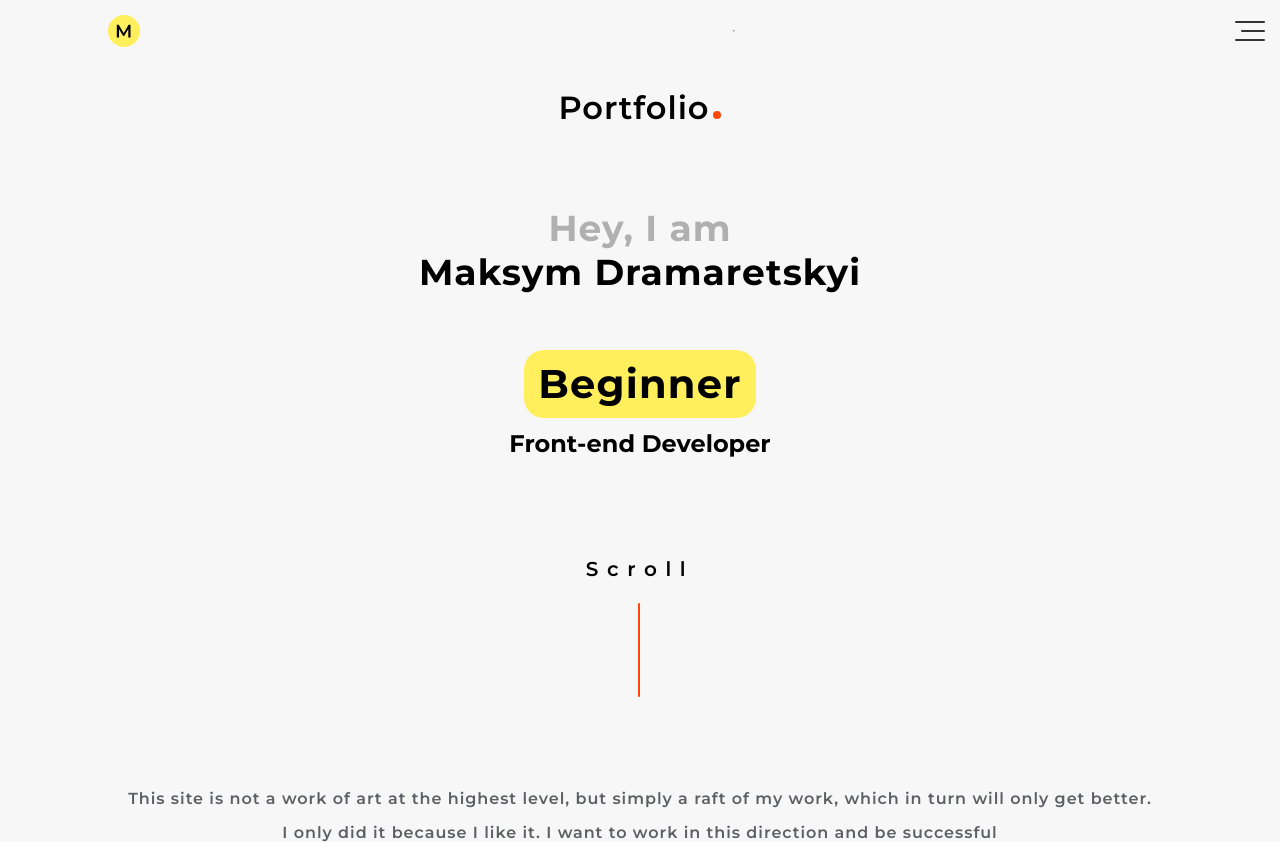
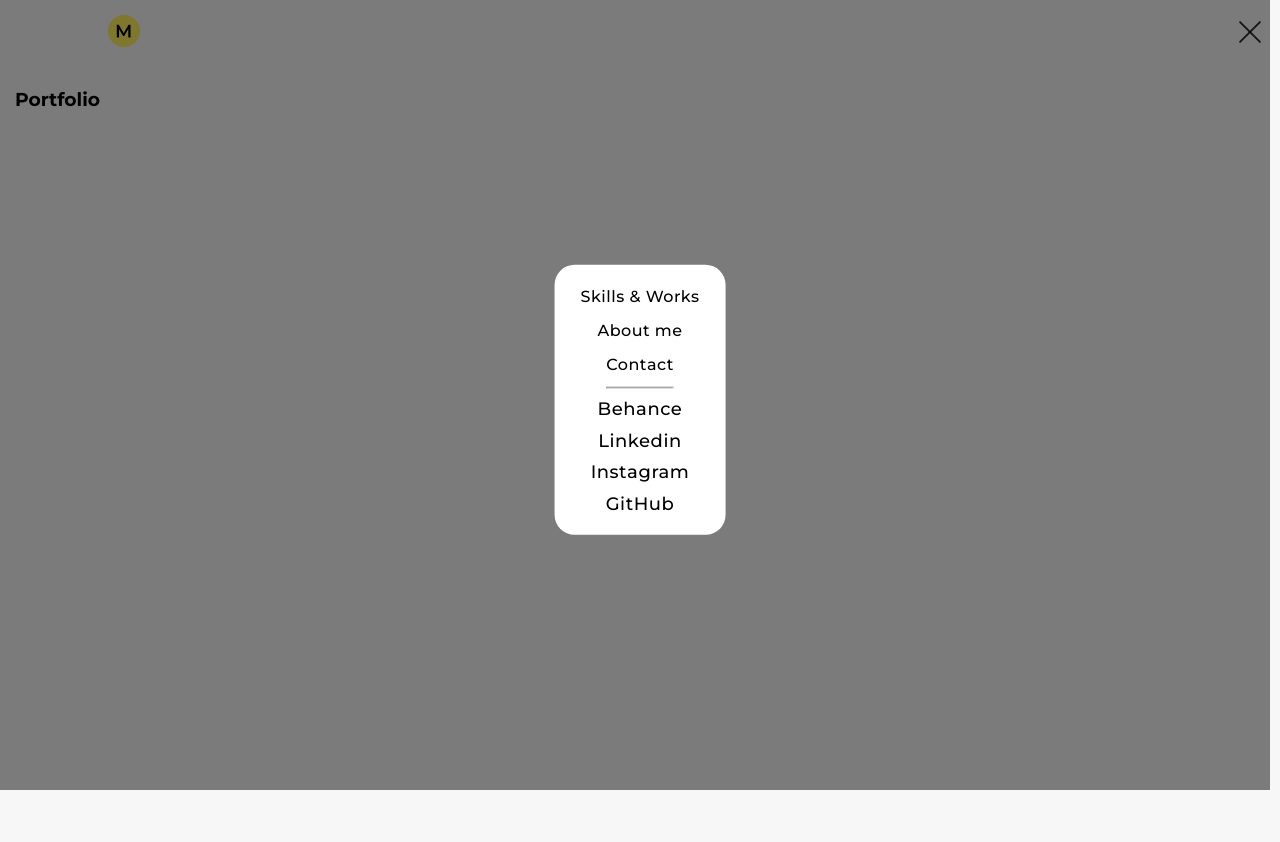
Before and after one commit to DramaretskyiMaksym/PORTFOLIO, a website: page index.html in a window 1280 px wide. After the commit the page ends 800 px from the top, so only its background shows below. Drawn offline with nearby package versions, Linux system fonts and the light colour scheme.

Commit message:
add burger menu

```diff
--- a/index.html
+++ b/index.html
@@ -10,19 +10,18 @@
   <title>PORTFOLIO</title>
 </head>
 <body>
-  <div class="wrapper">
     <header class="header">
-      <a class="logo tran" href="./index.html">
+      <a class="logo" href="./index.html">
         <picture>
-         <source media="(min-width:768px )" width="218px" height="32px" srcset="./images/newLogo.svg">
+         <source media="(min-width:1024px )" width="218px" height="32px" srcset="./images/newLogo.svg">
          <img class="header__logo"src="./images/logo-mob..svg" width="35px" height="35px" alt="logo">
         </picture>
       </a>
+     <div class="menu active">
       <nav class="header__nav">
         <a href="" class="header__link">Skills & Works</a>
         <a href="" class="header__link">About me</a>
         <a href="#contact" class="header__link">Contact</a>
-      </nav>
         <hr>
         <div class="webresource">
           <a class="webresource__link  behance__hover" href="https://www.behance.net/maksymdramaretskyi" target="blank">Behance</a>
@@ -30,16 +29,68 @@
           <a class="webresource__link instagram__hover" href="">Instagram</a>
           <a class="webresource__link github__hover" href="">GitHub</a>
         </div>
-      <div class="header__burger">
+      </nav>
+    </div>
+      <div class="header__burger active">
         <span></span>
       </div>
     </header>
+    <div class="wrapper">
     <h3 class="title__portfolio">
       Portfolio
       <span></span>
     </h3>
-    <div class="banner">
-      <h1 class="banner__title my-element">
+
+
+
+
+
+
+
+
+
+
+
+
+
+
+
+
+
+
+
+
+
+
+
+
+
+
+
+
+
+
+
+
+
+
+
+
+
+
+
+
+
+
+
+
+
+
+
+
+
+    <!-- <div class="banner">
+      <h1 class="banner__title">
         <span>
           Hey, I am
         </span>
@@ -63,7 +114,7 @@
           I only did it because I like it.
           I want to work in this direction and be successful
         </p>
-      </div>
+      </div> -->
       <!-- <h2 class="banner__profession" >
         <span class="ampersand">&</span>
         UI/UX Designer
--- /dev/null
+++ b/scss/media/_tablet-1024.scss
@@ -0,0 +1,3 @@
+@media (min-width:1024px) {
+
+}
--- /dev/null
+++ b/scss/media/_tablet-1440.scss
@@ -0,0 +1,14 @@
+@media  (min-width:1440px) {
+  .banner__title {
+    font-weight: 700;
+    font-size: 64px;
+    line-height: 120%;
+    letter-spacing: 0.03em;
+    color: #000000;
+    margin-bottom: 56px;
+    span {
+      display: flex;
+      color: #B0B0B0;
+    }
+  }
+}
--- a/scss/media/_tablet-768.scss
+++ b/scss/media/_tablet-768.scss
@@ -1,6 +1,85 @@
-@media  (min-width:768px)  {
+// @media  (min-width:768px) {
+//   .wrapper {
+//     max-width: 1600px;
+//     padding-left: 60px;
+//     padding-right: 60px;
+//     margin-left: auto;
+//     margin-right: auto;
+//   }
+//   .header__burger{
+//     display: none;
+//   }
+//   .header {
+//     display: flex;
+//     max-width: 1300px;
+//     align-items: center;
+//     padding-top: 30px;
+//     flex-wrap: wrap;
+//     width: 100%;
+//     position: fixed;
+//     source {
+//       display: none;
+//     }
+//     padding: 18px 25px 18px 25px;
+//     background-color: #fff;
+//     border-radius: 50px;
+//     margin-top: 40px;
+//       &:hover {
+//         box-shadow: 8px 10px 5px 2px rgba(0, 0, 255, .2);
+//       }
+//   }
+//   .header__nav {
+//     display: block;
+//   }
+//   .webresource {
+//     display: block;
+//   }
+//   .header__burger{
+//     display: none;
+//   }
 
-  .header {
-    display: flex;
-  }
-}
+//   .title__portfolio {
+//     display: none;
+//   }
+//   .banner__title {
+//     display: flex;
+//     flex-direction:row;
+//     justify-content: space-between;
+//     align-items: center;
+//     text-align: center;
+//     margin: 0px;
+//     font-weight: 700;
+//     font-size: 36px;
+//     line-height: 120%;
+//     letter-spacing: 0.03em;
+//     color: #000000;
+//     margin-bottom: 56px;
+//     span {
+//       display: flex;
+//       color: #B0B0B0;
+//       margin-right: 10px;
+//     }
+//   }
+
+//   .banner__subtitle {
+//     display: flex;
+//     flex-direction: row;
+//     justify-content: center;
+//     align-items: center;
+//     align-self:center;
+//     margin-bottom: 100px;
+//     span {
+//       padding: 0px 0px;
+//       background-color:#F7F7F7;
+//       border-radius: 20px;
+//       font-weight: 700;
+//       font-size: 40px;
+//       line-height: 120%;
+//       display: flex;
+//       align-items: center;
+//       letter-spacing: 0.03em;
+//       color: #000000;
+//       margin-bottom: 0px;
+//     }
+//   }
+// }
--- a/scss/sections/_header.scss
+++ b/scss/sections/_header.scss
@@ -9,162 +9,292 @@
 .header {
   display: flex;
   justify-content: space-between;
+  position: relative;
   align-items: center;
-  padding-top: 15px;
+  padding: 15px 15px 0px ;
   margin-bottom: 42px;
+  width: 100%;
 }
 .header__logo {
   display: flex;
 }
+.menu {
+  position: fixed;
+  display: none;
+  left: 0px;
+  top: 0px;
+  right: 10px;
+  bottom: 10px;
+  background-color: rgba(0, 0, 0, .5);
+}
+.menu.active {
+  display:block;
+}
+
+hr {
+  background-color: #878A8F;
+  width: 50%;
+}
 .header__nav {
-  display: none;
-}
-.webresource {
-  display: none;
+  display:flex;
+  align-items: center;
+  position: fixed;
+  background: #FFFFFF;
+  justify-content: space-between;
+  flex-direction: column;
+  gap: 10px ;
+  padding: 20px;
+  border-radius: 20px;
+  left: 50%;
+  top: 50%;
+  transform: translate(-50%, -50%);
+
 }
 
 
+.webresource {
+  display: flex;
+  align-items: center;
+  justify-content: space-between;
+  flex-direction: column;
+  gap : 10px;
+}
+.header__link{
+    display: flex;
+    font-weight: 500;
+    font-size: 16px;
+    line-height: 16px;
+    color: #000000;
+    text-decoration: none;
+    letter-spacing: 0.03em;
+    text-align: center;
+    padding: 4px 6px;
+    }
+    .header__link:active {
+      transition:0.3s;
+      transform: scaleX(1.2) scaleY(1.2);
+      color:black;
+      padding: 4px 6px;
+      border-radius: 10px;
+      background-color: #FFEF5C;
+      -moz-box-shadow:0 0 10px #FFEF5C; -webkit-box-shadow:0 0 10px #FFEF5C; box-shadow:0 0 10px #FFEF5C;
+}
+  .webresource__link {
+    display: flex;
+    align-items: center;
+    font-weight: 500;
+    font-size: 18px;
+    line-height: 120%;
+    color: #000000;
+    text-decoration: none;
+    letter-spacing: 0.03em;
+  }
+
 .header__burger {
-  display: flex;
   position: relative;
   width: 30px;
-  height: 20px;
-  justify-content: flex-end;
+  height: 25px;
+  overflow: hidden;
 }
 
 .header__burger span{
+  display: flex;
   position: absolute;
-  background-color: white;
   right: 0;
-  width: 80%;
+  width:80%;
   height: 2px;
   top: 9px;
   background: rgba(0, 0, 0, 0.8);
   border-radius: 20px;
+  transition: all 0.5s;
 }
 
-.header__burger:before,
-.header__burger:after {
+.header__burger:before{
   content: "";
-  background-color: white;
   position: absolute;
   width: 100%;
   height: 2px;
+  top: 0px;
   left: 0px;
   background: rgba(0, 0, 0, 0.8);
   border-radius: 20px;
+  transition: all 0.5s;
+}
+.header__burger:after {
+  content: "";
+  position: absolute;
+  width: 100%;
+  height: 2px;
+  top: 18px;
+  left: 0px;
+  background: rgba(0, 0, 0, 0.8);
+  border-radius: 20px;
+  transition: all 0.5s;
 }
 
-.header__burger:before {
-  top: 0px;
+
+.header__burger.active span{
+  display: block;
+  transform: translateX(100%);
+
+
+}
+.header__burger.active::before {
+  transform: rotate(45deg);
+  top: 12px;
+
+}
+.header__burger.active::after {
+  transform: rotate(-45deg);
+  top:12px;
+
 }
 
-.header__burger::after {
-  bottom: 0;
-}
 
-.title__portfolio {
-  display: flex;
-  justify-content: center;
-  align-items:center;
-  font-weight: 600;
-  font-size: 32px;
-  line-height: 120%;
-  letter-spacing: 0.03em;
-  color: #000000;
-  margin-bottom: 80px;
-  span {
-    margin-top: 13px;
-    margin-left: 4px;
-    width: 8px;
-    height: 8px;
-    background: #FC490B;
-    border-radius: 10px;
-  }
-}
-.banner {
-  display: flex;
-  justify-content: center;
-  flex-direction: column;
-  align-items: center;
-}
-.banner__title {
-  display: flex;
-  flex-direction: column;
-  justify-content: center;
-  align-items: center;
-  text-align: center;
-  margin: 0px;
-  font-weight: 700;
-  font-size: 36px;
-  line-height: 120%;
-  letter-spacing: 0.03em;
-  color: #000000;
-  margin-bottom: 56px;
-  span {
-    display: flex;
-    color: #B0B0B0;
-  }
-}
 
-.banner__subtitle {
-  display: flex;
-  flex-direction: column;
-  justify-content: center;
-  align-items: center;
-  margin-bottom: 100px;
-  span {
-    padding: 10px 14px;
-    background-color: #FFEF5C;
-    border-radius: 20px;
-    font-weight: 700;
-    font-size: 40px;
-    line-height: 120%;
-    display: flex;
-    align-items: flex-end;
-    letter-spacing: 0.03em;
-    color: #000000;
-    margin-bottom: 12px;
-  }
-}
 
-.scroll {
-  position: relative;
-  font-weight: 600;
-  font-size: 20px;
-  line-height: 24px;
-  display: flex;
-  align-items: center;
-  letter-spacing: 0.43em;
-  margin-bottom: 208px;
-  color: #000000;
-  &::after {
-    position: absolute;
-    content: "";
-    width: 2px;
-    height: 94px;
-    top: 46px;
-    left: 52px;
-    background: #FC490B;
-    border-radius: 16px;
-  }
-}
-.banner__description {
-  display: flex;
-  justify-content: space-between;
-  flex-direction: column;
-  font-weight: 600;
-  font-size: 16px;
-  line-height: 120%;
-  display: flex;
-  align-items: center;
-  text-align: center;
-  letter-spacing: 0.06em;
-  color: #5D5F62;
-  p{
-    margin-bottom: 14px;
-  }
-  :last-child {
-    margin: 0px;
-  }
-}
+
+
+
+
+
+
+
+
+
+
+
+
+
+
+
+
+
+
+
+
+
+
+
+
+
+
+
+
+
+
+
+
+
+
+
+
+
+
+
+
+// .title__portfolio {
+//   display: flex;
+//   justify-content: center;
+//   align-items:center;
+//   font-weight: 600;
+//   font-size: 32px;
+//   line-height: 120%;
+//   letter-spacing: 0.03em;
+//   color: #000000;
+//   margin-bottom: 80px;
+//   span {
+//     margin-top: 13px;
+//     margin-left: 4px;
+//     width: 8px;
+//     height: 8px;
+//     background: #FC490B;
+//     border-radius: 10px;
+//   }
+// }
+// .banner {
+//   display: flex;
+//   justify-content: center;
+//   flex-direction: column;
+//   align-items: center;
+// }
+// .banner__title {
+//   display: flex;
+//   flex-direction: column;
+//   justify-content: center;
+//   align-items: center;
+//   text-align: center;
+//   margin: 0px;
+//   font-weight: 700;
+//   font-size: 36px;
+//   line-height: 120%;
+//   letter-spacing: 0.03em;
+//   color: #000000;
+//   margin-bottom: 56px;
+//   span {
+//     display: flex;
+//     color: #B0B0B0;
+//   }
+// }
+
+// .banner__subtitle {
+//   display: flex;
+//   flex-direction: column;
+//   justify-content: center;
+//   align-items: center;
+//   margin-bottom: 100px;
+//   span {
+//     padding: 10px 14px;
+//     background-color: #FFEF5C;
+//     border-radius: 20px;
+//     font-weight: 700;
+//     font-size: 40px;
+//     line-height: 120%;
+//     display: flex;
+//     align-items: flex-end;
+//     letter-spacing: 0.03em;
+//     color: #000000;
+//     margin-bottom: 12px;
+//   }
+// }
+
+// .scroll {
+//   position: relative;
+//   font-weight: 600;
+//   font-size: 20px;
+//   line-height: 24px;
+//   display: flex;
+//   align-items: center;
+//   letter-spacing: 0.43em;
+//   margin-bottom: 180px;
+//   color: #000000;
+//   &::after {
+//     position: absolute;
+//     content: "";
+//     width: 2px;
+//     height: 94px;
+//     top: 46px;
+//     left: 52px;
+//     background: #FC490B;
+//     border-radius: 16px;
+//   }
+// }
+// .banner__description {
+//   display: flex;
+//   justify-content: space-between;
+//   flex-direction: column;
+//   font-weight: 600;
+//   font-size: 16px;
+//   line-height: 120%;
+//   display: flex;
+//   align-items: center;
+//   text-align: center;
+//   letter-spacing: 0.06em;
+//   color: #5D5F62;
+//   p{
+//     margin-bottom: 14px;
+//   }
+//   :last-child {
+//     margin: 0px;
+//   }
+// }
--- a/scss/styles.scss
+++ b/scss/styles.scss
@@ -9,6 +9,6 @@
 @import "./special/icon-fons-setting";
 @import "./sections/footer";
 @import "./media/tablet-768.scss";
-// @import "./media/tablet-1024";
-// @import "./media/tablet-1440";
+@import "./media/tablet-1024.scss";
+@import "./media/tablet-1440.scss";
 @import "./media/tablet-1920.scss";
```
Also changed, not shown: script.js (+10 -2 lines), scss/media/_tablet-1920.scss (+0 -22 lines), css/styles.css. Lines whose indentation alone changed are shown as unchanged.
